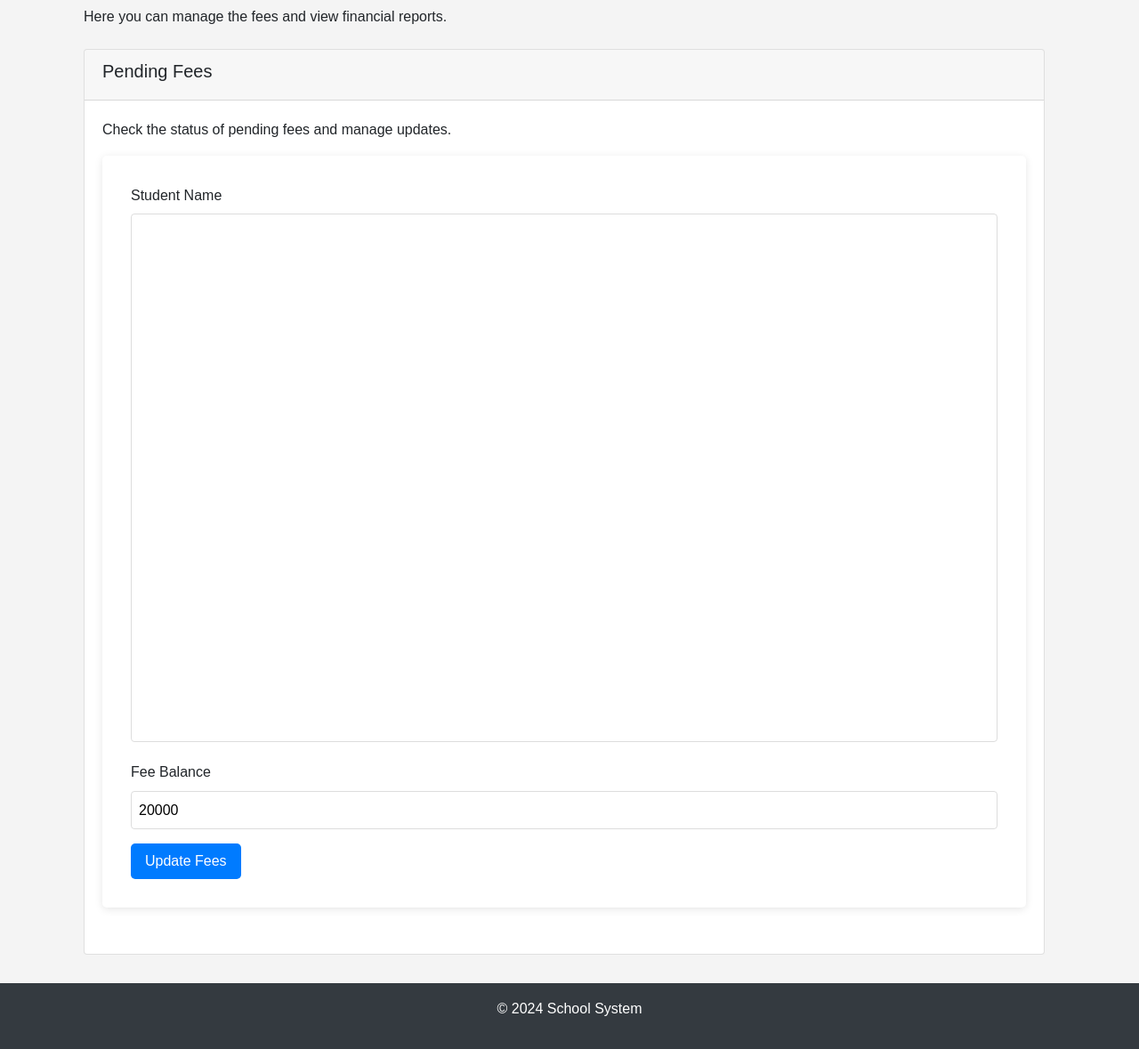
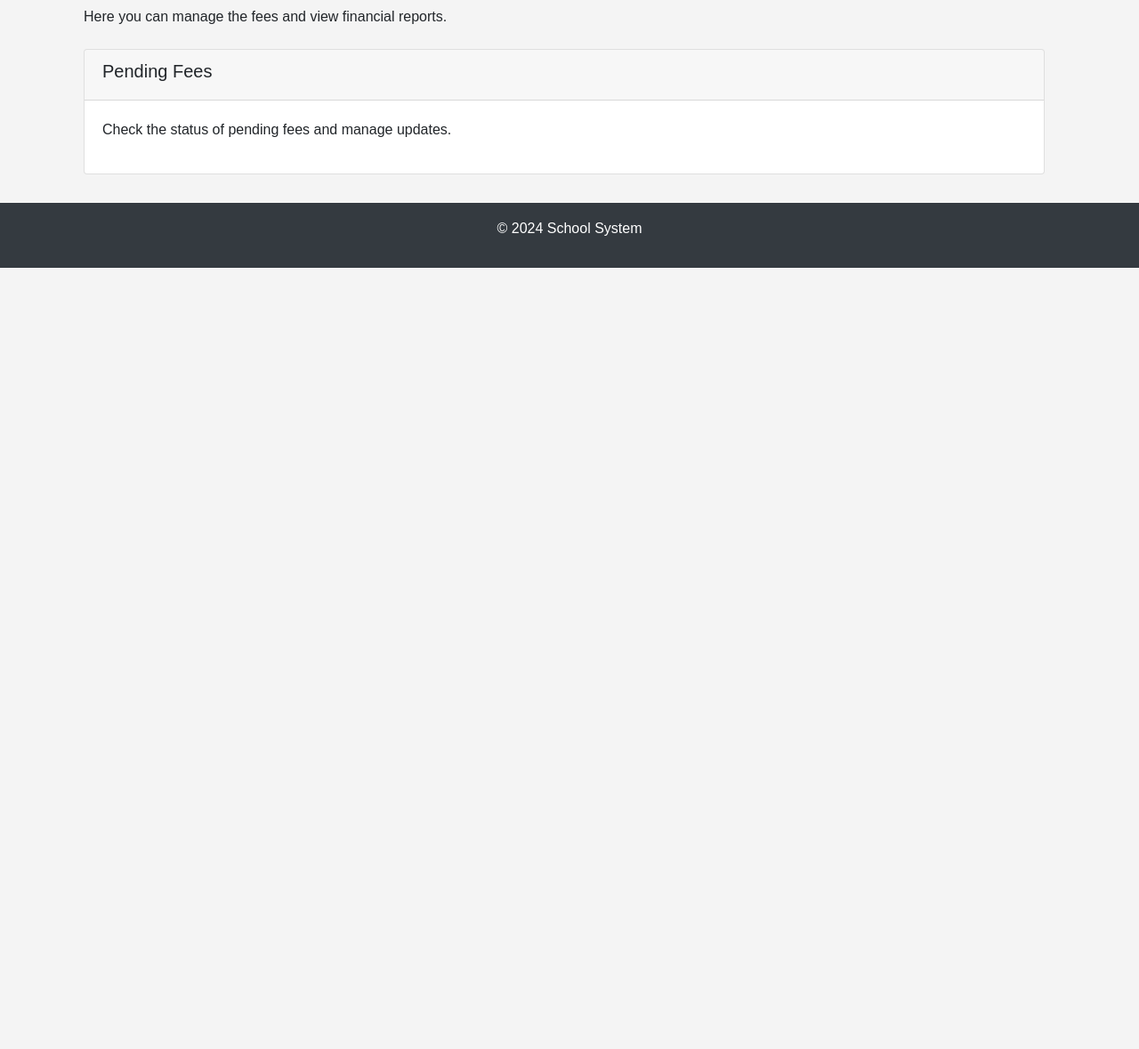
Before and after one commit to RotichKipkoech/School-System, a Flask app: page /finance_dashboard in a window 1280 px wide. Shown: the part 398-1577 px from the top of the page at 89% size. After the commit the page ends 699 px from the top, so only its background shows below. Run offline with Flask 3, Linux system fonts and the light colour scheme; the visitor is signed in with stand-in values (Sample User, id 1); lists and menus that the app fills with data are empty; parts of the project's set-up code (start-up, migrations or seed data) failed here and were passed over; some libraries are stand-ins or nearby versions.

Commit message:
Updated Finance Dashboard

```diff
--- a/app.py
+++ b/app.py
@@ -179,8 +179,7 @@ def parent_dashboard():
 @app.route('/finance_dashboard')
 @login_required
 def finance_dashboard():
-    form = FeesUpdateForm()  # Create an instance of the form
-    return render_template('finance_dashboard.html', form=form)
+    return render_template('finance_dashboard.html')
 
 # Add marks route for teachers
 @app.route('/add_marks', methods=['GET', 'POST'])
@@ -235,23 +234,22 @@ def update_fees():
         return redirect(url_for('login'))
 
     form = FeesUpdateForm()
-
-    # Get child names for the parent
-    children = User.query.filter_by(role='parent').all()  # Adjust this as needed to filter based on the current user
+    # Assuming you have a Child model to get the names of the children
+    form.student_name.choices = [(child.id, child.name) for child in Child.query.all()]
 
     if form.validate_on_submit():
-        student_fee = StudentFee(student_name=form.student_name.data, fee_balance=form.fee_balance.data, finance_id=current_user.finance.id)
-        db.session.add(student_fee)
-        db.session.commit()
-        flash(f'Fees for {form.student_name.data} updated successfully!')
+        # Logic for updating the fee balance
+        student_fee = StudentFee.query.filter_by(student_name=form.student_name.data).first()
+        if student_fee:
+            student_fee.fee_balance = form.fee_balance.data
+            db.session.commit()
+            flash(f'Fees for {form.student_name.data} updated successfully!', 'success')
+        else:
+            flash(f'Student not found', 'danger')
+
         return redirect(url_for('finance_dashboard'))
 
-    # Pass child names to the form as choices
-    form.student_name.choices = [(child.child_name, child.child_name) for child in children]
-
     return render_template('update_fees.html', form=form)
-
-
 
 @app.route('/view_fee_balance', methods=['GET'])
 @login_required
--- a/forms.py
+++ b/forms.py
@@ -23,6 +23,6 @@ class AddMarksForm(FlaskForm):
     submit = SubmitField('Add Marks')
 
 class FeesUpdateForm(FlaskForm):
-    student_name = SelectField('Student Name', validators=[DataRequired()])
-    fee_balance = FloatField('Fee Balance', default=20000, validators=[DataRequired()])  # Set default fee balance
+    student_name = StringField('Student Name', validators=[DataRequired()])
+    fee_balance = FloatField('Fee Balance', validators=[DataRequired()])
     submit = SubmitField('Update Fees')
--- a/templates/finance_dashboard.html
+++ b/templates/finance_dashboard.html
@@ -15,20 +15,7 @@
         </div>
         <div class="card-body">
             <p>Check the status of pending fees and manage updates.</p>
-            <form method="POST" action="{{ url_for('update_fees') }}">
-                {{ form.hidden_tag() }}
-                <div>
-                    {{ form.student_name.label }}<br>
-                    {{ form.student_name(size=32) }}<br>
-                </div>
-                <div>
-                    {{ form.fee_balance.label }}<br>
-                    {{ form.fee_balance(value=20000, readonly=True) }}<br> <!-- Setting default value to 20,000 -->
-                </div>
-                <div>
-                    <button type="submit" class="btn btn-primary">Update Fees</button>
-                </div>
-            </form>
+            <!-- You can add a table or other content here -->
         </div>
     </div>
 </div>
--- a/templates/update_fees.html
+++ b/templates/update_fees.html
@@ -5,7 +5,7 @@
     {{ form.hidden_tag() }}
     <div>
         {{ form.student_name.label }}<br>
-        {{ form.student_name() }}<br>  <!-- Render the SelectField -->
+        {{ form.student_name(size=32) }}<br>
     </div>
     <div>
         {{ form.fee_balance.label }}<br>
```
